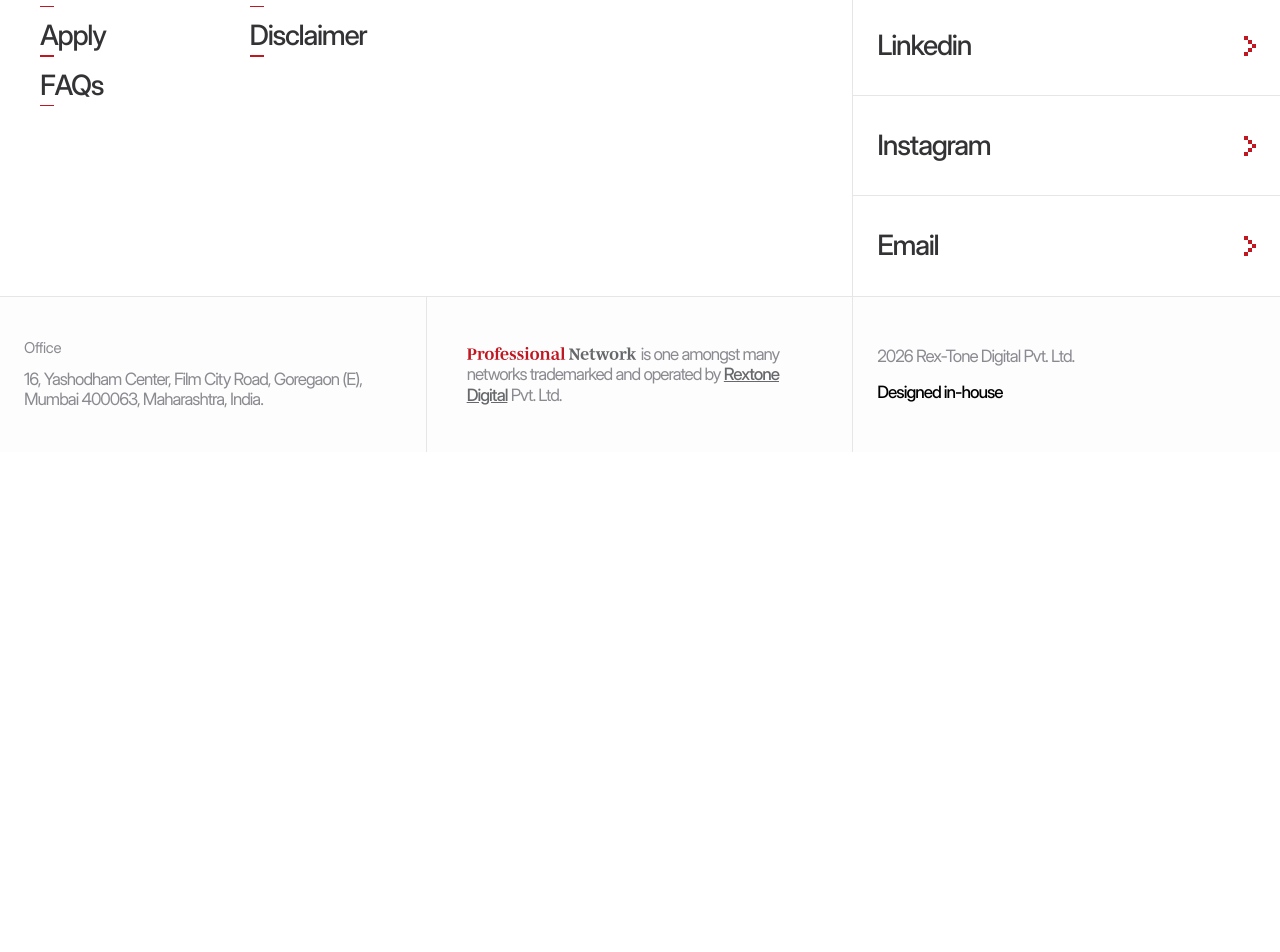
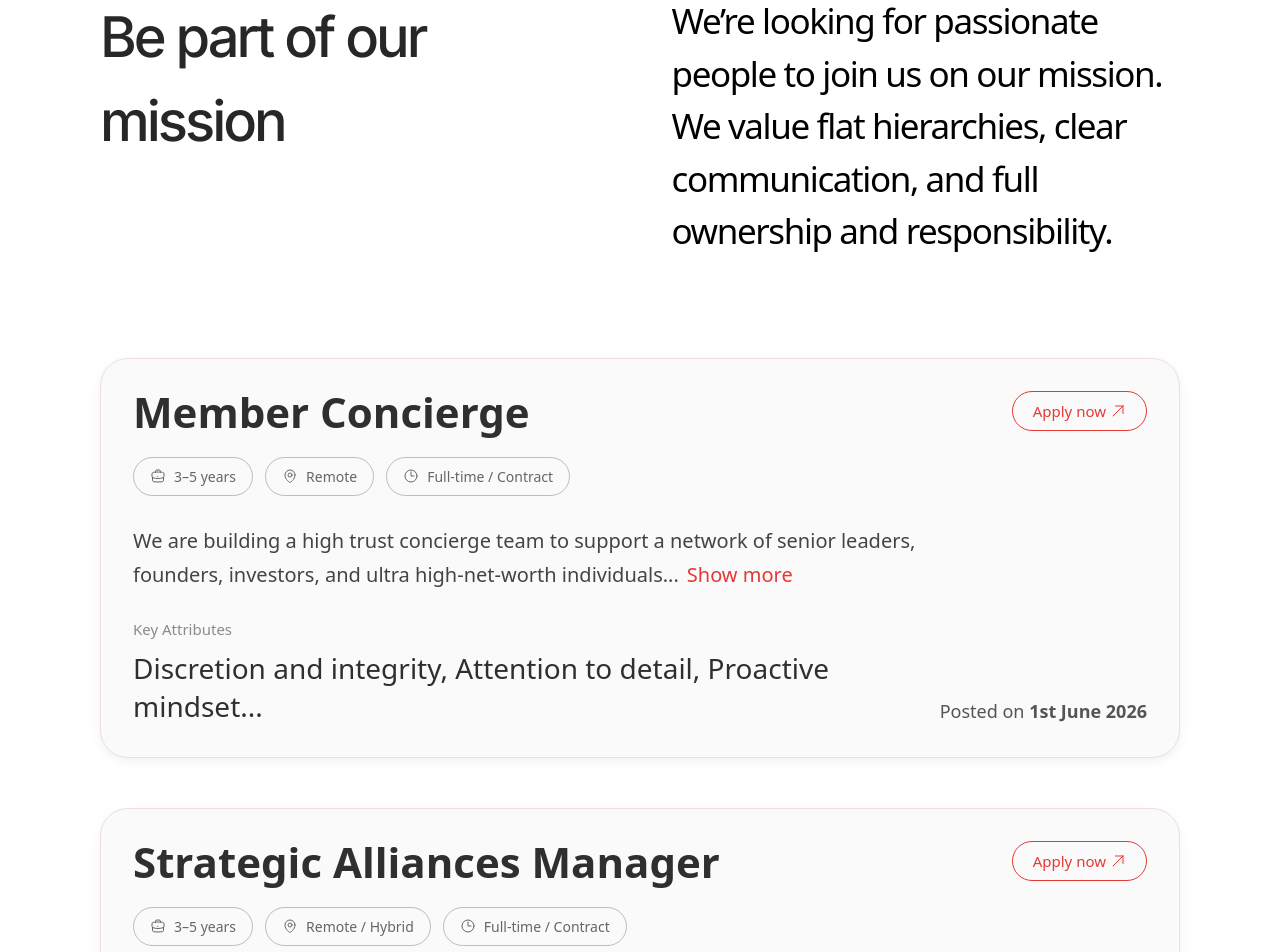
Before and after one commit to elredProductionBackup/theprofessionalnetworkV2, a Next.js app: page /career in a window 1280 px wide. Before the commit this address had no page. Shown: the part 905-1857 px from the top of the page. Before the commit the page ends 1357 px from the top, so only its background shows below. Built offline with nearby package versions, Linux system fonts and the light colour scheme.

Commit message:
minor changes by SG

```diff
--- /dev/null
+++ b/app/career/page.jsx
@@ -0,0 +1,63 @@
+import JobCard from '@/components/JobCard'
+import React from 'react'
+
+const Career = () => {
+  return (
+        <main className="min-h-screen flex flex-col pb-[100px]">
+          {/* Hero Section */}
+          <div className="sticky top-0 -z-10 h-screen">
+            {/* Background Image */}
+            <div
+              className="absolute inset-0 bg-cover bg-[500px] md:bg-center"
+              style={{
+                backgroundImage: "url('/assets/career.webp')", // put image in /public
+              }}
+            />
+
+            {/* Dark Overlay (important for readability) */}
+            <div className="absolute inset-0 bg-black/20" />
+
+            {/* Content */}
+            <div className="relative z-10">
+              <div className="flex flex-col items-center justify-center h-screen pt-20">
+                <h1 className="text-5xl sm:text-[130px] font-inter font-[800] tracking-[-3px] sm:tracking-[-5.2px] text-white ">
+                  Career
+                </h1>
+                <p className="text-white font-interDisplay font-normal text-[20px] max-w-[90%] md:text-[28px] md:max-w-[25%] text-center tracking-[-1px] md:tracking-[-1.3px]">
+                  Join us the team work behind
+our success
+                </p>
+              </div>
+            </div>
+          </div>
+
+
+          {/* Second Section */}
+          <div className='w-[full] pt-[100px] flex flex-col items-center gap-[100px] bg-[white]'>
+            {/* Top COLUMN */}
+            <div className="px-[20px] md:px-[100px] flex flex-col md:flex-row gap-[30px] md:gap-[63px] justify-between">
+
+              {/* TOP: Heading */}
+              <h2 className="flex-1 font-inter tracking-[-2px] md:tracking-[-3px] text-[28px] sm:text-[56px] lg:text-[56px] font-medium md:font-[500]  text-zinc-800">
+                Be part of our mission
+              </h2>
+
+              {/* BOTTOM: Small Note */}
+              <div className="flex-1">
+                 <p className="leading-[120%] md:leading-normal font-intertracking-[-1.5px] md:tracking-[-1.4px] font-medium  text-black text-[22px] md:text-[35px]">
+                We’re looking for passionate people to join us on our mission. We value flat hierarchies, clear communication, and full ownership and responsibility.
+              </p>
+              </div>
+
+            </div>
+
+            <div className='hidden md:block w-full px-[100px]'>
+              <JobCard/>
+            </div>
+
+          </div>
+        </main>
+  )
+}
+
+export default Career
--- a/app/layout.js
+++ b/app/layout.js
@@ -81,7 +81,7 @@ export default function RootLayout({ children }) {
         className={`${brittany.variable} ${geistSans.variable} ${geistMono.variable} ${inter.variable} ${interTight.variable} ${playfair.variable} antialiased`}
         >
 
-        <Suspense fallback={null}><RefreshRedirect/></Suspense>
+        {/* <Suspense fallback={null}><RefreshRedirect/></Suspense> */}
         <Navbar/>
         {children}
         <Footer/>
--- /dev/null
+++ b/components/JobCard.jsx
@@ -0,0 +1,132 @@
+'use client'
+import React, { useState } from "react";
+import {
+  HiOutlineBriefcase,
+  HiOutlineMapPin,
+  HiOutlineClock,
+  HiOutlineArrowUpRight,
+} from "react-icons/hi2";
+
+const jobsData = [
+  {
+    id: 1,
+    title: "Member Concierge",
+    experience: "3–5 years",
+    location: "Remote",
+    type: "Full-time / Contract",
+    description:
+      "We are building a high trust concierge team to support a network of senior leaders, founders, investors, and ultra high-net-worth individuals...",
+    attributes:
+      "Discretion and integrity, Attention to detail, Proactive mindset...",
+    postedDate: "1st June 2026",
+    buttonText: "Apply now",
+  },
+
+  {
+    id: 2,
+    title: "Strategic Alliances Manager",
+    experience: "3–5 years",
+    location: "Remote / Hybrid",
+    type: "Full-time / Contract",
+    description:
+      "We are building a high calibre Alliances function to curate and manage strategic partnerships for a network of high-net-worth and ultra-high-net-worth individuals...",
+    attributes:
+      "Strategic thinking over transactional selling, Discretion and brand alignment...",
+    postedDate: "1st June 2026",
+    buttonText: "Apply now",
+  },
+];
+const JobCard = () => {
+  const [expanded, setExpanded] = useState({});
+
+  const toggleReadMore = (id) => {
+    setExpanded((prev) => ({
+      ...prev,
+      [id]: !prev[id],
+    }));
+  };
+
+  return (
+    <div className="w-full flex flex-col gap-[50px]">
+      {jobsData.map((job) => {
+        const isExpanded = expanded[job.id];
+
+        return (
+          <div
+            key={job.id}
+            className="w-full h-[400px] rounded-[28px] border border-[#F1DCDC] bg-[#FAFAFA] p-8 flex flex-col justify-between shadow-[0px_4px_10px_0px_#E7E7E780]"
+          >
+            {/* Top Section */}
+            <div>
+              {/* Header */}
+              <div className="flex items-start justify-between">
+                <h2 className="text-[42px] leading-none font-semibold text-[#2F2F2F]">
+                  {job.title}
+                </h2>
+
+                <button className="border border-[#E53935] text-[#E53935] rounded-full px-5 py-2 text-[15px] flex items-center gap-1 hover:bg-[#E53935] hover:text-white transition-all duration-300">
+                  {job.buttonText}
+                  <HiOutlineArrowUpRight size={16} />
+                </button>
+              </div>
+
+              {/* Tags */}
+              <div className="flex flex-wrap gap-3 mt-6">
+                 <div className="flex items-center gap-2 border border-[#BDBDBD] rounded-full px-4 py-2 text-[14px] text-[#666]">
+                  <HiOutlineBriefcase className="text-[16px]" />
+                  {job.experience}
+                </div>
+
+                <div className="flex items-center gap-2 border border-[#BDBDBD] rounded-full px-4 py-2 text-[14px] text-[#666]">
+                  <HiOutlineMapPin className="text-[16px]" />
+                  {job.location}
+                </div>
+
+                <div className="flex items-center gap-2 border border-[#BDBDBD] rounded-full px-4 py-2 text-[14px] text-[#666]">
+                  <HiOutlineClock className="text-[16px]" />
+                  {job.type}
+                </div>
+              </div>
+
+              {/* Description */}
+              <div className="mt-7 max-w-[850px]">
+                <p className="text-[20px] leading-[34px] text-[#444]">
+                  {isExpanded
+                    ? job.description +
+                      " This role requires excellent communication skills, confidentiality, and a service-first mindset."
+                    : job.description}
+
+                  <span
+                    onClick={() => toggleReadMore(job.id)}
+                    className="text-[#E53935] cursor-pointer ml-2 font-medium"
+                  >
+                    {isExpanded ? "Show less" : "Show more"}
+                  </span>
+                </p>
+              </div>
+            </div>
+
+            {/* Bottom Section */}
+            <div className="flex items-end justify-between">
+              <div>
+                <p className="text-[15px] text-[#8B8B8B] mb-2">
+                  Key Attributes
+                </p>
+
+                <h4 className="text-[28px] leading-[38px] text-[#2F2F2F] max-w-[850px]">
+                  {job.attributes}
+                </h4>
+              </div>
+
+              <p className="text-[18px] text-[#555] whitespace-nowrap">
+                Posted on <span className="font-semibold">{job.postedDate}</span>
+              </p>
+            </div>
+          </div>
+        );
+      })}
+    </div>
+  );
+};
+
+export default JobCard;
```
Also changed, not shown: public/assets/career.webp (added).
